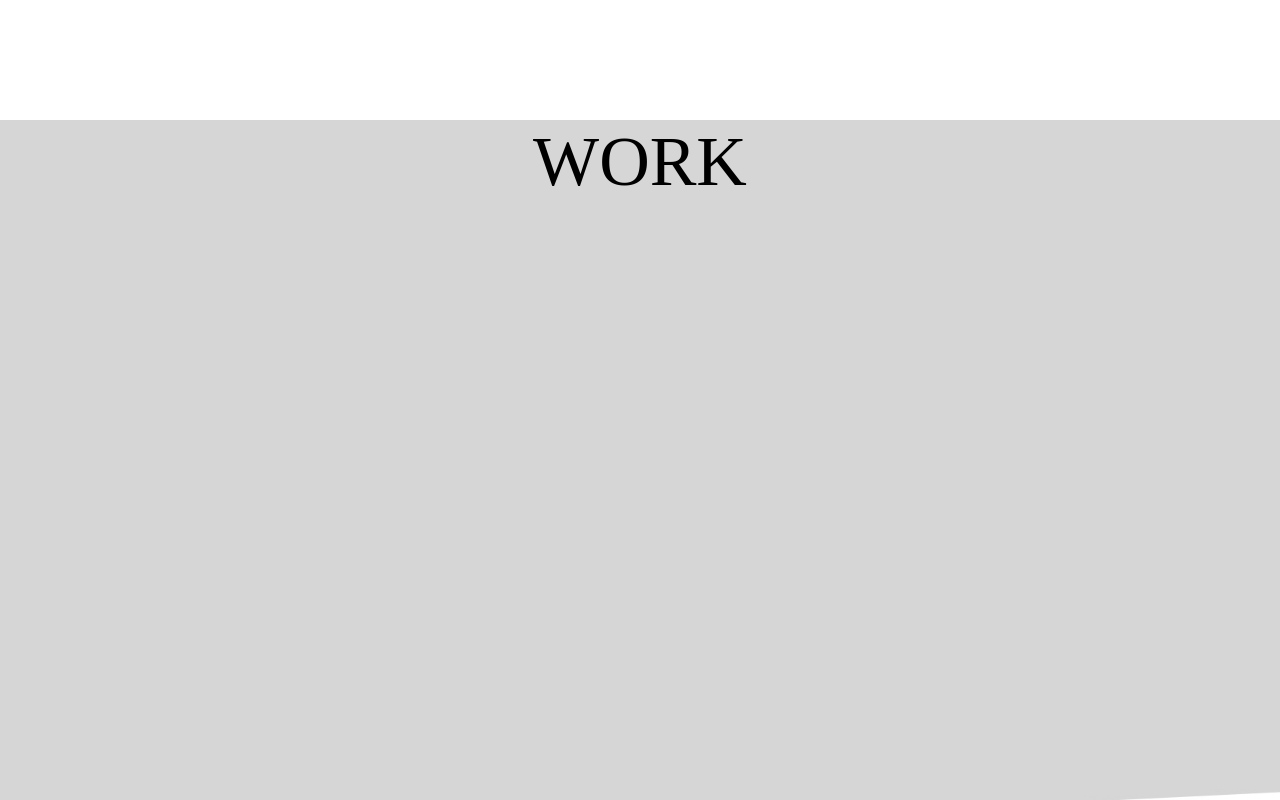
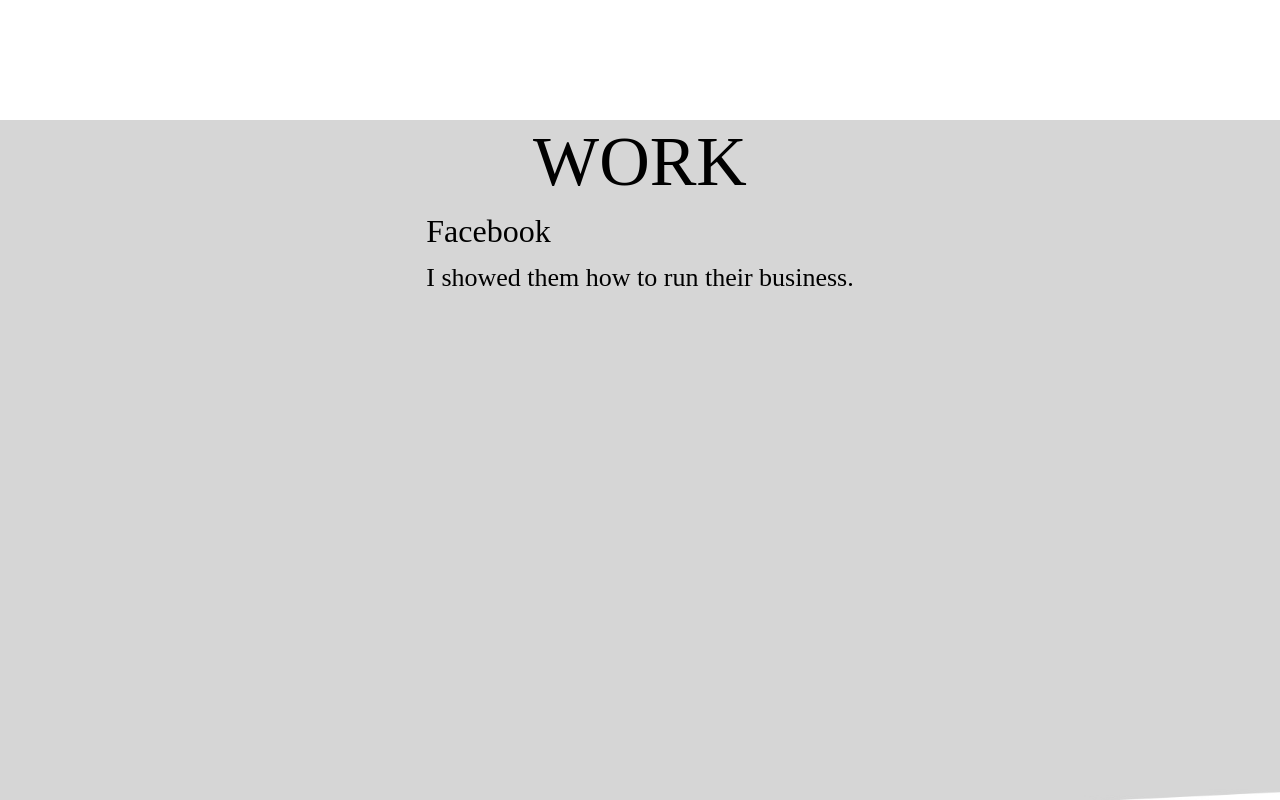
Before and after one commit to earthctzn/vlass-fe, a React (Create React App) app: page / in a window 1280 px wide. Shown: the part 1540-2340 px from the top of the page. Built offline with nearby package versions, Linux system fonts and the light colour scheme; a web font is replaced by a local one.

Commit message:
Adds renderWork method to work component. Removes unused code from home component.

```diff
--- a/src/App.js
+++ b/src/App.js
@@ -29,8 +29,10 @@
           id="about"
         />
         <Work
+          id="work"
           title="WORK"
-          id="work"
+          company="Facebook"
+          content="I showed them how to run their business."
         />
         <Workflow
           title="WORKFLOW"
@@ -42,36 +44,6 @@
           content="VINCENT@VLASS.CO"
           id="contact"
         />
-
-        {/* <Container id="home" fluid="md">
-          <h2>BREAKING THE GLASS CEILING TO UNLOCK YOUR POTENTIAL</h2>
-          <img src={GlassC}  id="glass-c"></img>
-        </Container>
-        <Container id="about" fluid="md">
-          <h1>What We Do</h1>
-        </Container>
-        <Container id="work" fluid="md">
-          <h1>Work</h1>
-        </Container>
-        <Container id="workflow" fluid="md">
-          <h1 id="wfheader">Workflow</h1>
-          <br></br>
-          <h2>These are our steps to make sure we deliver results</h2>
-          <img id="wflow" src={wflow} alt="workflow graphic"/>
-          <Container id="wflow-steps" >
-            <Row className="flow">
-              <Col md="auto">Research</Col>
-              <Col md="2">Product Design</Col>
-              <Col md="auto">Development</Col>
-              <Col md="2">Delivery</Col>
-              <Col md="2">Marketing</Col>
-              <Col md="auto">Results</Col>
-            </Row>
-          </Container>
-        </Container>
-        <Container id="contact" fluid="md">
-          <h1>Contact</h1>
-        </Container> */}
       </>
     );
   }
--- a/src/components/Home.js
+++ b/src/components/Home.js
@@ -1,6 +1,6 @@
 import React from "react";
 import GlassC from '../media/GlassC.png'
-import Col from 'react-bootstrap/Col'
+
 import Row from 'react-bootstrap/Row'
 
 export default function Home({ title, content, id }) {
--- a/src/components/Work.js
+++ b/src/components/Work.js
@@ -1,14 +1,28 @@
-import React from "react";
+import React,  { Component } from "react";
 
+class Work extends Component {
 
+  renderWork = () => {
+   return (
+      <div>
+        <h2>{this.props.company}</h2>
+        <p>{this.props.content}</p>
+      </div>
+    )
+  }
 
-export default function Work({ title, id }) {
-  return (
-    <div className={"section"}>
-      <div className="section-content" id={id}>
-        <h1>{title}</h1>
-        {/* Need to iterate over the work objects */}
+  render() {
+    return (
+      <div className={"section"}>
+        <div className="section-content" id={this.props.id}>
+          <h1>{this.props.title}</h1>
+          {this.renderWork()}
+
+        </div>
       </div>
-    </div>
-  );
+    );
+  }
+
 }
+
+export default Work
```
